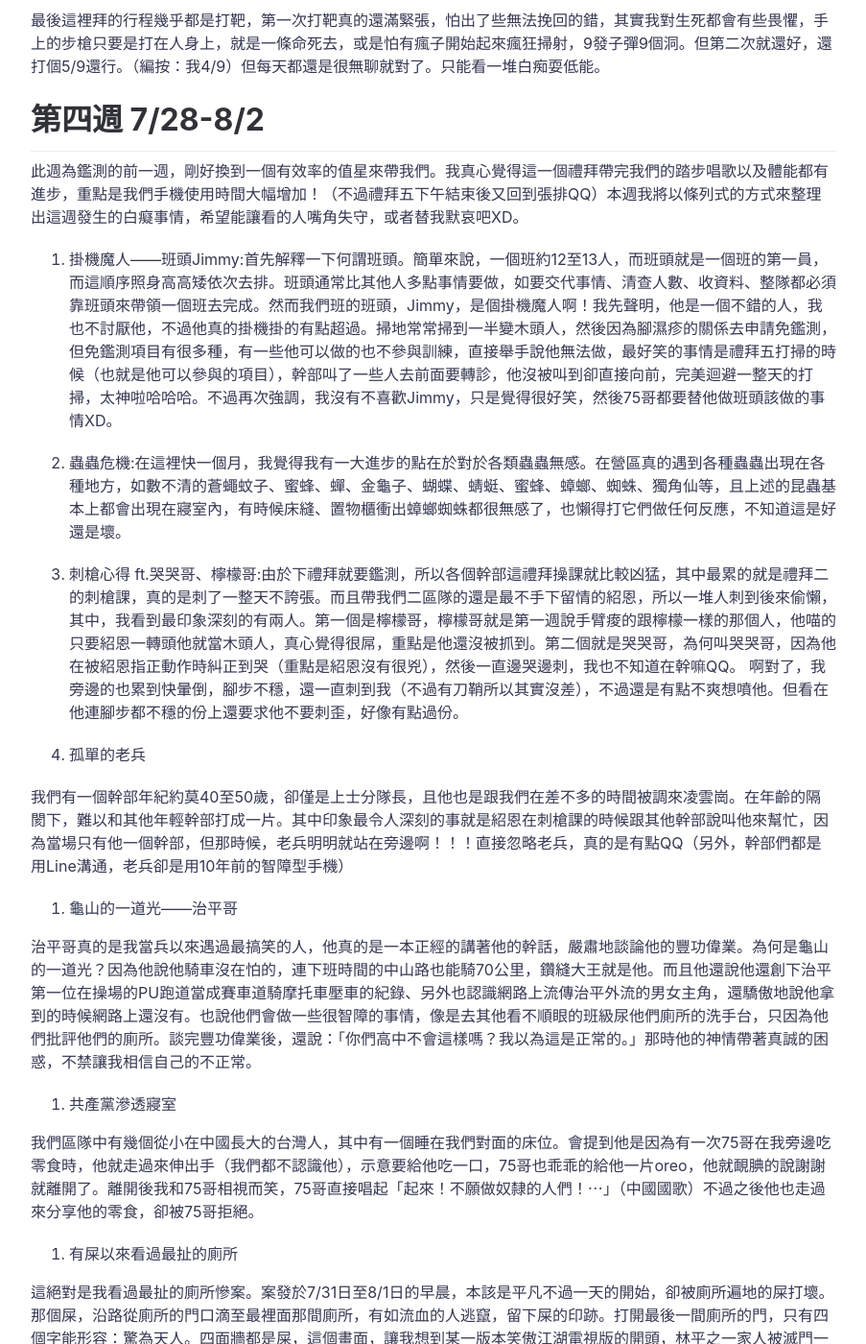
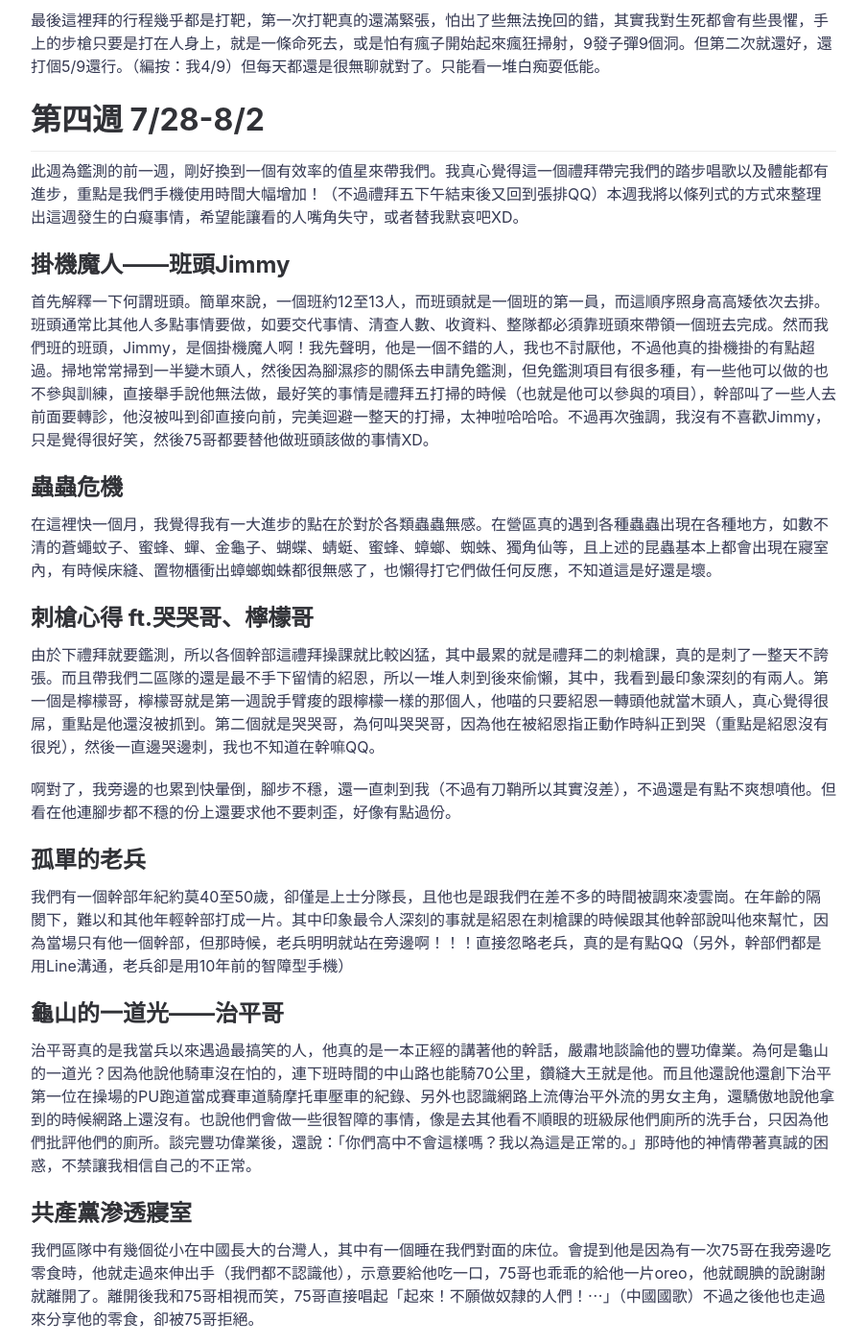
Before and after one commit to poi0905/blog, a Jekyll site: the page built from _posts/2020-07-02-military-life.md, in a window 1280 px wide and 1400 px high, scrolled down 3423 px. Shown: the whole window at 96% size, without its empty margins (188-1091 px from the left). Built offline with Jekyll 4.4.1, drawn with Linux system fonts in a browser that asks for light colours; a script that is not in the unit is left out; comment, search, counter and statistics services are not loaded; some of the changed lines change nothing that is shown.

Commit message:
2020/7/2

```diff
--- a/_posts/2020-07-02-military-life.md
+++ b/_posts/2020-07-02-military-life.md
@@ -61,7 +61,6 @@ mathjax: true
 ___
 
 ### 真的很多低能兒
-
 就跟國中生相處一樣，一堆小事他們都可以耍低能玩得很開心，又一堆邏輯智障。像是有人跟我說他肩膀很痠，比檸檬還要酸，或是一群人在討論10萬塊披薩要加甚麼料，還有人問放假在家裡要不要別識別證。
 
 低能兒就算了，有些人還裝死不做事，在打掃時就掛機當中立野怪，或是大家在努力掃廁所，兩個長得像國中生的就說欸地上有螞蟻，專心在看螞蟻。
@@ -69,17 +68,14 @@ ___
 幸好我跟台大政治在隔壁，我們每天都在打幹，不是講幹話就是談論社會制度時事觀念看法之類的。因為時間真的是太多了。
 
 ### 原始人生活
-
 如果突然有一天，房間沒有插座，電風扇只吹得到腳，左邊上面頭都是牆壁，右邊是另一個人，通風超差的地方要睡著，然後洗澡洗一洗有可能沒水，廁所沒水是常態，洗碗要150人的盤子沾過同一鍋水，衣服要跟150人的內衣物一起洗，牙刷跟鞋子放一起，鐵櫃裡東西都有固定的位置，這種生活根本就真的是垃圾生活。
 
 但沒辦法，當兵就是這樣。
 
 ### 職業軍人的心態
-
 我們義務役就是一群小屁孩，但他們的工作就是要把我們訓練到會一定程度的東西，又絕對不能讓我們受傷不舒服，他們就其實還滿難做的，也會讓效率變很低，還要帶其他真的是很低能的踢能兒。然後高官來幹人時，絕對是幹這些帶我們的幹部，幹部就變成兩邊夾的夾心餅，加上設備又不夠或不好，只好就甚麼都做半套。
 
 ### 我的心態
-
 其實軍人最需要的就是服從，不管怎麼樣就是服從，不用太聰明，不用思考，就是賣力服從，這就是我這兩個月應該做的事情。
 
 # 第三週 7/21-7/26(引用自鄰兵的部落格)
@@ -112,27 +108,27 @@ ___
 
 此週為鑑測的前一週，剛好換到一個有效率的值星來帶我們。我真心覺得這一個禮拜帶完我們的踏步唱歌以及體能都有進步，重點是我們手機使用時間大幅增加！（不過禮拜五下午結束後又回到張排QQ）本週我將以條列式的方式來整理出這週發生的白癡事情，希望能讓看的人嘴角失守，或者替我默哀吧XD。
 
-1.	掛機魔人——班頭Jimmy:首先解釋一下何謂班頭。簡單來說，一個班約12至13人，而班頭就是一個班的第一員，而這順序照身高高矮依次去排。班頭通常比其他人多點事情要做，如要交代事情、清查人數、收資料、整隊都必須靠班頭來帶領一個班去完成。然而我們班的班頭，Jimmy，是個掛機魔人啊！我先聲明，他是一個不錯的人，我也不討厭他，不過他真的掛機掛的有點超過。掃地常常掃到一半變木頭人，然後因為腳濕疹的關係去申請免鑑測，但免鑑測項目有很多種，有一些他可以做的也不參與訓練，直接舉手說他無法做，最好笑的事情是禮拜五打掃的時候（也就是他可以參與的項目），幹部叫了一些人去前面要轉診，他沒被叫到卻直接向前，完美迴避一整天的打掃，太神啦哈哈哈。不過再次強調，我沒有不喜歡Jimmy，只是覺得很好笑，然後75哥都要替他做班頭該做的事情XD。
+## 掛機魔人——班頭Jimmy
+首先解釋一下何謂班頭。簡單來說，一個班約12至13人，而班頭就是一個班的第一員，而這順序照身高高矮依次去排。班頭通常比其他人多點事情要做，如要交代事情、清查人數、收資料、整隊都必須靠班頭來帶領一個班去完成。然而我們班的班頭，Jimmy，是個掛機魔人啊！我先聲明，他是一個不錯的人，我也不討厭他，不過他真的掛機掛的有點超過。掃地常常掃到一半變木頭人，然後因為腳濕疹的關係去申請免鑑測，但免鑑測項目有很多種，有一些他可以做的也不參與訓練，直接舉手說他無法做，最好笑的事情是禮拜五打掃的時候（也就是他可以參與的項目），幹部叫了一些人去前面要轉診，他沒被叫到卻直接向前，完美迴避一整天的打掃，太神啦哈哈哈。不過再次強調，我沒有不喜歡Jimmy，只是覺得很好笑，然後75哥都要替他做班頭該做的事情XD。
 
-2.	蟲蟲危機:在這裡快一個月，我覺得我有一大進步的點在於對於各類蟲蟲無感。在營區真的遇到各種蟲蟲出現在各種地方，如數不清的蒼蠅蚊子、蜜蜂、蟬、金龜子、蝴蝶、蜻蜓、蜜蜂、蟑螂、蜘蛛、獨角仙等，且上述的昆蟲基本上都會出現在寢室內，有時候床縫、置物櫃衝出蟑螂蜘蛛都很無感了，也懶得打它們做任何反應，不知道這是好還是壞。
+## 蟲蟲危機
+在這裡快一個月，我覺得我有一大進步的點在於對於各類蟲蟲無感。在營區真的遇到各種蟲蟲出現在各種地方，如數不清的蒼蠅蚊子、蜜蜂、蟬、金龜子、蝴蝶、蜻蜓、蜜蜂、蟑螂、蜘蛛、獨角仙等，且上述的昆蟲基本上都會出現在寢室內，有時候床縫、置物櫃衝出蟑螂蜘蛛都很無感了，也懶得打它們做任何反應，不知道這是好還是壞。
 
-3.	刺槍心得 ft.哭哭哥、檸檬哥:由於下禮拜就要鑑測，所以各個幹部這禮拜操課就比較凶猛，其中最累的就是禮拜二的刺槍課，真的是刺了一整天不誇張。而且帶我們二區隊的還是最不手下留情的紹恩，所以一堆人刺到後來偷懶，其中，我看到最印象深刻的有兩人。第一個是檸檬哥，檸檬哥就是第一週說手臂痠的跟檸檬一樣的那個人，他喵的只要紹恩一轉頭他就當木頭人，真心覺得很屌，重點是他還沒被抓到。第二個就是哭哭哥，為何叫哭哭哥，因為他在被紹恩指正動作時糾正到哭（重點是紹恩沒有很兇），然後一直邊哭邊刺，我也不知道在幹嘛QQ。
+## 刺槍心得 ft.哭哭哥、檸檬哥
+由於下禮拜就要鑑測，所以各個幹部這禮拜操課就比較凶猛，其中最累的就是禮拜二的刺槍課，真的是刺了一整天不誇張。而且帶我們二區隊的還是最不手下留情的紹恩，所以一堆人刺到後來偷懶，其中，我看到最印象深刻的有兩人。第一個是檸檬哥，檸檬哥就是第一週說手臂痠的跟檸檬一樣的那個人，他喵的只要紹恩一轉頭他就當木頭人，真心覺得很屌，重點是他還沒被抓到。第二個就是哭哭哥，為何叫哭哭哥，因為他在被紹恩指正動作時糾正到哭（重點是紹恩沒有很兇），然後一直邊哭邊刺，我也不知道在幹嘛QQ。
+
 啊對了，我旁邊的也累到快暈倒，腳步不穩，還一直刺到我（不過有刀鞘所以其實沒差），不過還是有點不爽想噴他。但看在他連腳步都不穩的份上還要求他不要刺歪，好像有點過份。
 
-4.	孤單的老兵
-
+## 孤單的老兵
 我們有一個幹部年紀約莫40至50歲，卻僅是上士分隊長，且他也是跟我們在差不多的時間被調來凌雲崗。在年齡的隔閡下，難以和其他年輕幹部打成一片。其中印象最令人深刻的事就是紹恩在刺槍課的時候跟其他幹部說叫他來幫忙，因為當場只有他一個幹部，但那時候，老兵明明就站在旁邊啊！！！直接忽略老兵，真的是有點QQ（另外，幹部們都是用Line溝通，老兵卻是用10年前的智障型手機）
 
-5.	龜山的一道光——治平哥
-
+## 龜山的一道光——治平哥
 治平哥真的是我當兵以來遇過最搞笑的人，他真的是一本正經的講著他的幹話，嚴肅地談論他的豐功偉業。為何是龜山的一道光？因為他說他騎車沒在怕的，連下班時間的中山路也能騎70公里，鑽縫大王就是他。而且他還說他還創下治平第一位在操場的PU跑道當成賽車道騎摩托車壓車的紀錄、另外也認識網路上流傳治平外流的男女主角，還驕傲地說他拿到的時候網路上還沒有。也說他們會做一些很智障的事情，像是去其他看不順眼的班級尿他們廁所的洗手台，只因為他們批評他們的廁所。談完豐功偉業後，還說：「你們高中不會這樣嗎？我以為這是正常的。」那時他的神情帶著真誠的困惑，不禁讓我相信自己的不正常。
 
-6.	共產黨滲透寢室
-
+## 共產黨滲透寢室
 我們區隊中有幾個從小在中國長大的台灣人，其中有一個睡在我們對面的床位。會提到他是因為有一次75哥在我旁邊吃零食時，他就走過來伸出手（我們都不認識他），示意要給他吃一口，75哥也乖乖的給他一片oreo，他就靦腆的說謝謝就離開了。離開後我和75哥相視而笑，75哥直接唱起「起來！不願做奴隸的人們！⋯」（中國國歌）不過之後他也走過來分享他的零食，卻被75哥拒絕。
 
-7.	有屎以來看過最扯的廁所
-
+## 有屎以來看過最扯的廁所
 這絕對是我看過最扯的廁所慘案。案發於7/31日至8/1日的早晨，本該是平凡不過一天的開始，卻被廁所遍地的屎打壞。那個屎，沿路從廁所的門口滴至最裡面那間廁所，有如流血的人逃竄，留下屎的印跡。打開最後一間廁所的門，只有四個字能形容：驚為天人。四面牆都是屎，這個畫面，讓我想到某一版本笑傲江湖電視版的開頭，林平之一家人被滅門一樣，差別是滿天的血變成遍地的屎。幹真的很猛，我真的想不到要如何辦到，除非他邊跳舞旋轉邊噴屎。在人們討論他如何辦到的同時，我猜那個肇事者可能如縱火犯的心態一樣，驕傲著自己做出一件很令人匪夷所思的事情。
 
 
@@ -191,24 +187,19 @@ ___
 
 下面就列點來寫寫值得詳述的事情吧。
 
-1.	偉哉1985
-
+## 偉哉1985
 這真的很扯。之前就寫過我們廁所多災多難，但這禮拜發生的事情，更讓人傻眼—廁所第一間坐式馬桶被投訴了。對，就第一間而已，而且這件事還是班主任親自交代下來給中隊長，中隊長再來電可憐的紹華。整件事情很不合理的事是本來坐式馬桶本身的線路就老舊使得馬桶水易往上倒灌，最後變成大便溢出，所以大家都知道不太能使用，但就是有人愛在坐式馬桶大便，然後把我們廁所搞得一團糟。好，我理解有人獨鍾坐式馬桶，但我不能理解的事為何不上旁邊的坐式馬桶，一定要第一間的。在第二間坐式馬桶能用的情況下去投訴，這就讓人很不爽，依我們推測，投訴的人很大機率就是平常瘋狂在第一間廁所大的人。把我們廁所搞得一團糟，再來投訴我們，真不懂是什麼心態，幹，投訴電話被如此濫用真的是蠻可悲的。
 
-2.	不為人知的老兵
-
+## 不為人知的老兵
 老兵在先前的內容有提到，而這禮拜要說說不一樣的，情報來源為鄰兵去804跟嘉宏講幹話。老兵在一開始來的時候，在自我介紹中有提到他跟我們一樣也是剛到這，但他那時候並沒有提到原因。原來是他被原本的單位，馬幹班剔除，剔除原因是他與訓員賭博被抓到。他也是中華民國陸軍前幾頭痛之人物，當了12年的中士。這真的蠻扯的，而現在來到這個單位，每個幹部與他的相處也是很疏遠，除非真的沒人，不然事情根本不會找他，因為基本上想找也找不到、很會飄（他不用智慧型手機也有可能是為了躲勤務）。喔除了用餐時間，他總是第一個上餐廳，牛逼。那他這次跟鄰兵去804是為了開免計測（對，幹部也要測驗）有了免計測就爽爽過，不用冒沒過測驗被扣假的風險。唉，納稅人的錢養這種米蟲，真的是很不爽。沒有軍隊的話，不知道老兵要去哪裡混養活自己了。
 
-3.	804鬼醫院
-
+## 804鬼醫院
 在前一段就有寫到鄰兵去醫院。原本他們倆是抱著轉診額度不用白不用的心態去的，結果兩個人的下場都是超過8小時的轉診時數而被多留一天。慘的點不在這裡，重點是祥晉還開了刀，醫生把他屁股上的小瘤開掉。在開刀過程中，祥晉還聽到醫生問護士說，要用什麼夾子夾？要用什麼針縫？是這樣嗎？之類的恐怖問題。此外，祥晉他的鼠蹊部也有小破皮（可能是行軍磨到的）結果護士不知道倒了什麼液體讓他鼠蹊部更加爆幹痛，甚至在轉診完兩三天後那邊還在流血，根本是亂倒一通。而75哥就很莫名，遇到什麼都不知道的醫生，連單據也沒開給他，看他一直說我不知道，莫名被多留一天。平常看人家轉診爽爽的，不知道為啥他們兩個這麼慘，我還是乖乖在營操課（耍廢）好了。
 
-4.	素質差異：分階段 vs 一次完成四個月
-
+## 素質差異：分階段 vs 一次完成四個月
 有一次跟紹華聊天的時候，他就有提到我們這種大學兵（分兩梯次的）比上一梯的素質好太多（一次四個月的）。他說像之前的組成就會比較複雜，進而會有一些很脫序的行為發生。像是與長官互噴、休假時犯法、在淋浴間大號、在洗手台全裸洗澡、偷錢等等。一聽之下才發現我真的很幸運，雖然白癡很多，但是至少不會像這樣如此誇張，如果是四個月的話，搞不好哪天就被鄰兵含醒也說不定。思考後覺得十分慶幸這暑假有當兵，讓我暑假也沒耍廢（雖然當兵是義務制的耍廢啦⋯），之後就業或者讀書就更加順利（或延畢⋯哭）
 
-5.	愛尻尻的基督徒
-
+## 愛尻尻的基督徒
 我的鄰鄰兵，叫做恩予，是個基督徒。在一開始的時候，我以為他是個遲緩兒，不講話又動作慢，又愛裝沒事偷聽別人說話。但是在一週接著一週日夜相處之下，也跟他混熟了。跟他混熟後，發現他根本跟理想的基督徒有點遠，超愛罵髒話，而且是很多字，像是ㄍㄋㄋㄐㄅ之類的、吃飯前也沒在禱告。在有一次聊天的時候，他提到他小二就開始尻尻，頻率大概是2.3天一次，尻到現在應該有千發了吧。目前正朝著大魔法師邁進。（對了，由於是母胎單身，所以問他一個假設性的問題：你可以接受婚前性行為嗎？他說，有對象的話當然會發生關係，又道，規則就是挑自己想遵守的遵守就好）如此豁達的基督徒真是少見啊！
 
 # 第八週、第九週 8/26-8/30、9/2、9/4
```
